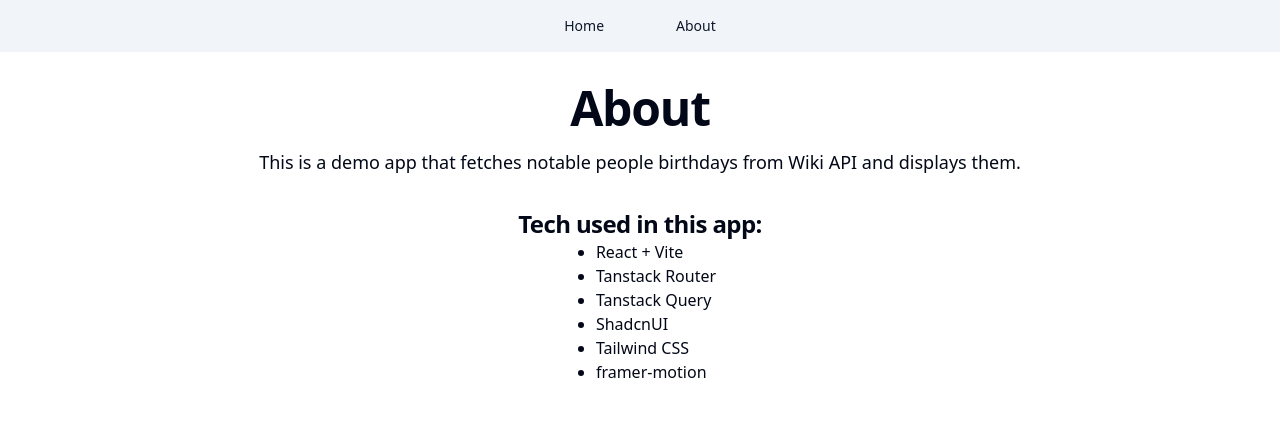
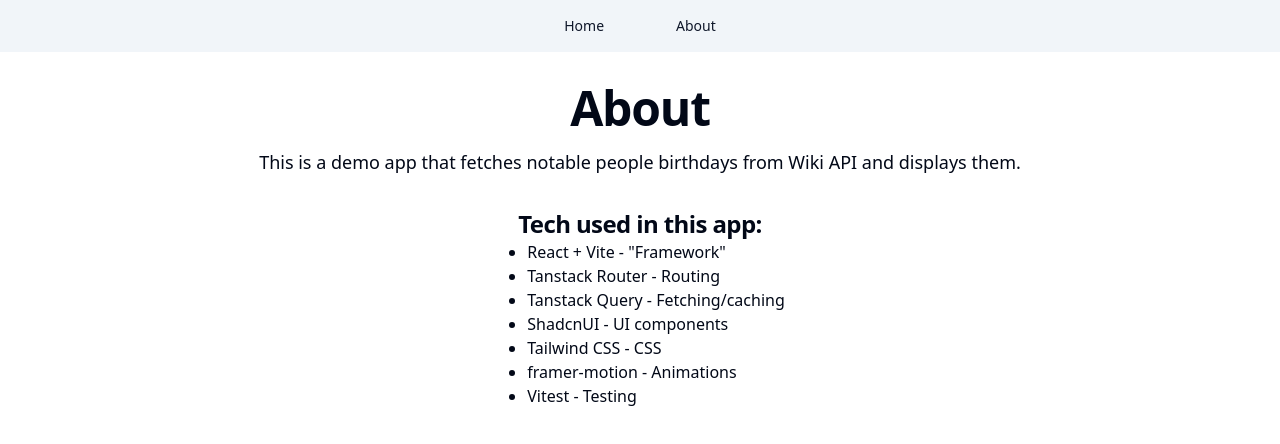
Before and after one commit to Basovs/eclinicdata, a React (Vite) app: page /about in a window 1280 px wide. Shown: the top 444 px of the page. Built offline with nearby package versions, Linux system fonts and the light colour scheme.

Commit message:
More descriptions

```diff
--- a/src/components/routes/about-page/about-page.component.tsx
+++ b/src/components/routes/about-page/about-page.component.tsx
@@ -18,12 +18,13 @@
           </h2>
 
           <ul className="list-disc pl-8">
-            <li>React + Vite</li>
-            <li>Tanstack Router</li>
-            <li>Tanstack Query</li>
-            <li>ShadcnUI</li>
-            <li>Tailwind CSS</li>
-            <li>framer-motion</li>
+            <li>React + Vite - "Framework"</li>
+            <li>Tanstack Router - Routing</li>
+            <li>Tanstack Query - Fetching/caching</li>
+            <li>ShadcnUI - UI components</li>
+            <li>Tailwind CSS - CSS</li>
+            <li>framer-motion - Animations</li>
+            <li>Vitest - Testing</li>
           </ul>
         </div>
       </motion.section>
```
